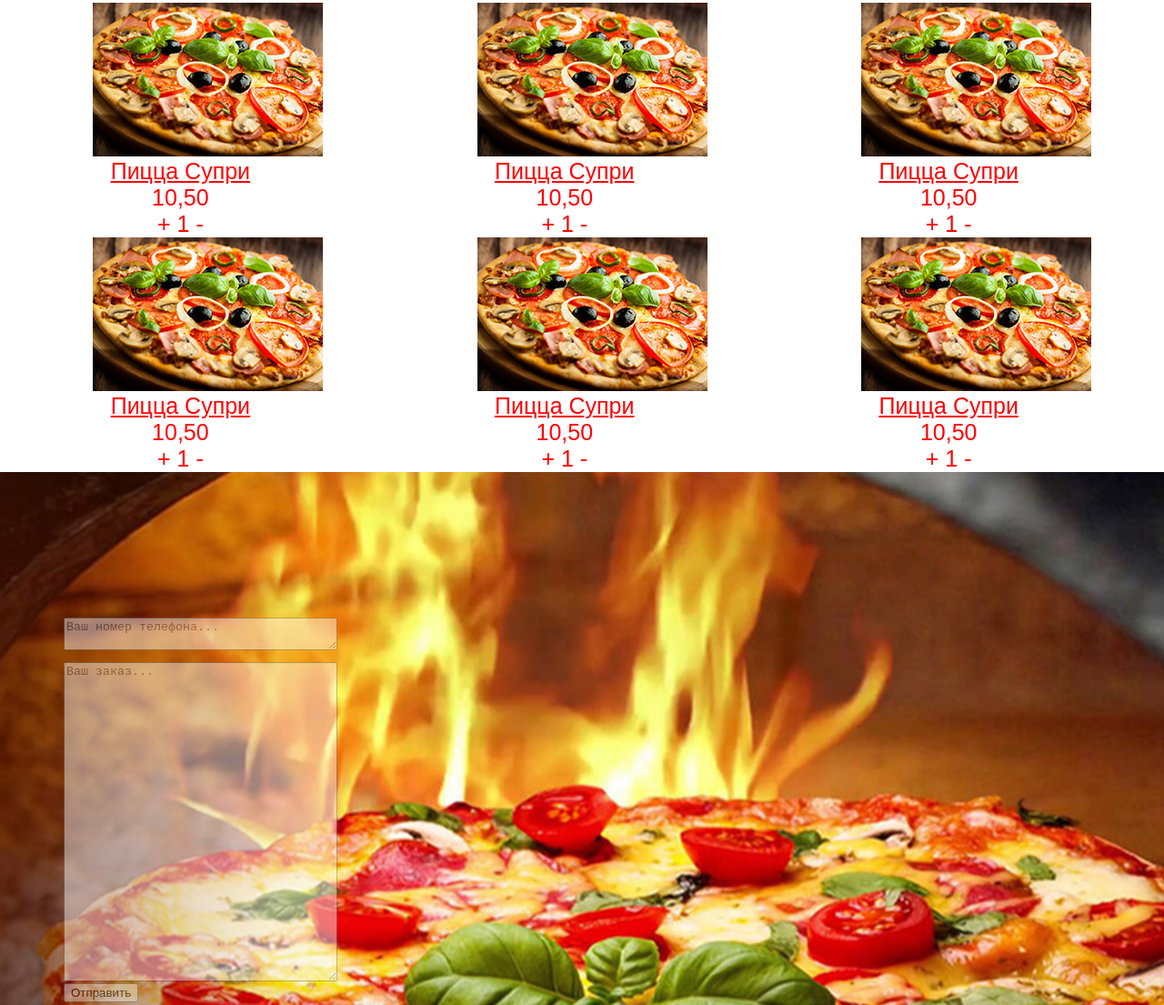
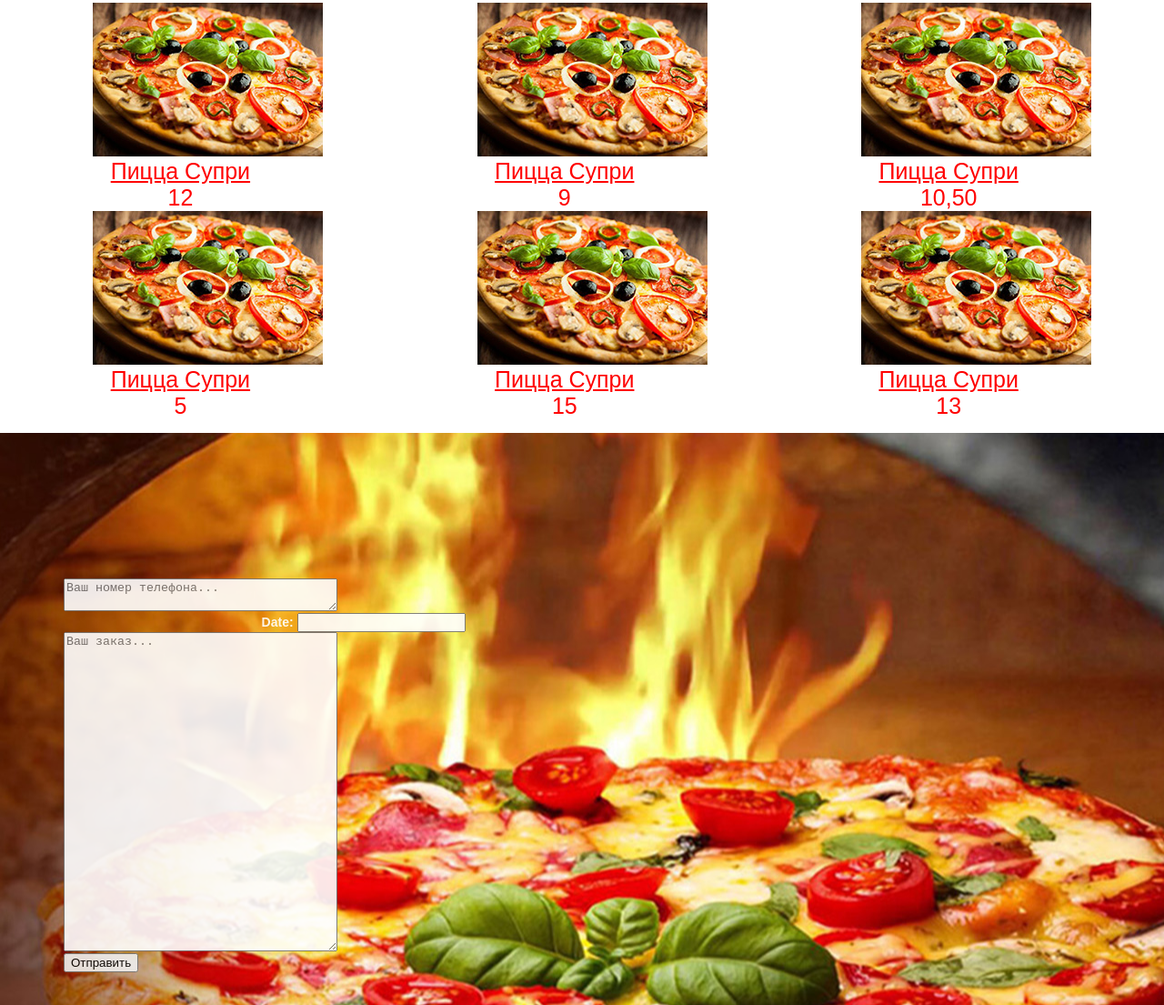
Before and after one commit to VeraHlivnenko/Exam_vekstka, a plain HTML site: page index.html in a window 1280 px wide. Shown: the part 971-2076 px from the top of the page at 91% size. Drawn offline with nearby package versions, Linux system fonts and the light colour scheme.

Commit message:
Дополнение js
Дополнение js
jQuery

```diff
--- a/index.html
+++ b/index.html
@@ -9,6 +9,17 @@
 	<meta name="Keywords" content="pizza">
 	<link rel="stylesheet" type="text/css" href="style.css">
 	<link rel="shortcut icon" href="favicon.ico" type="image/ico">
+
+
+  <script src="https://code.jquery.com/jquery-1.12.4.js"></script>
+  <script src="https://code.jquery.com/ui/1.12.1/jquery-ui.js"></script>
+
+  <script>
+  $( function() {
+    $( "#datepicker" ).datepicker();
+  } );
+  </script>
+
  </head>
 <body>
  <div class="MAINBOX">
@@ -38,22 +49,22 @@
 
 				<div class="Pizza1">
 					<div  class=" mainPizza " >   <img  class="pizza1"  src="img/pizza.jpg"   alt="пицца Супри" >
-						<p class="pizzaText"> <span id="Supri" >   Пицца Супри </span><br> 10,50 <br> + 1 - </p>  </div>
+						<p class="pizzaText"> <span id="Supri" >   Пицца Супри </span><br> 12  </p>  </div>
 					<div class="mainPizza " >    <img class="pizza1" src="img/pizza.jpg"   alt="пицца Супри" >
-						<p class="pizzaText"> <span id="Supri" >   Пицца Супри </span><br> 10,50 <br> + 1 - </p>  </div>
+						<p class="pizzaText"> <span id="Supri" >   Пицца Супри </span><br> 9  </p>  </div>
 					<div class=" mainPizza "  >    <img  class="pizza1"  src="img/pizza.jpg"   alt="пицца Супри" >
-						<p class="pizzaText"> <span id="Supri" >   Пицца Супри </span><br> 10,50 <br> + 1 - </p>  </div>
+						<p class="pizzaText"> <span id="Supri" >   Пицца Супри </span><br> 10,50  </p>  </div>
 
 				</div>
 
 
 				<div class ="Pizza2">
 					<div  class=" mainPizza " >  <a  href="#"> <img  class="pizza1"  src="img/pizza.jpg"   alt="пицца Супри" > </a>
-						<p class="pizzaText"> <span id="Supri" >   Пицца Супри </span><br> 10,50 <br> + 1 - </p>  </div>
+						<p class="pizzaText"> <span id="Supri" >   Пицца Супри </span><br> 5  </p>  </div>
 					<div class="mainPizza " >  <a class="pizza1"   href="#">  <img src="img/pizza.jpg"   alt="пицца Супри" >  </a>
-						<p class="pizzaText"> <span id="Supri" >   Пицца Супри </span><br> 10,50 <br> + 1 - </p>  </div>
+						<p class="pizzaText"> <span id="Supri" >   Пицца Супри </span><br> 15  </p>  </div>
 					<div class=" mainPizza "  >  <a  class="pizza1"  href="#">  <img src="img/pizza.jpg"   alt="пицца Супри" >  </a>
-						<p class="pizzaText"> <span id="Supri" >   Пицца Супри </span><br> 10,50 <br> + 1 - </p>  </div>
+						<p class="pizzaText"> <span id="Supri" >   Пицца Супри </span><br> 13  </p>  </div>
 
 				</div>
 	</article>
@@ -62,10 +73,12 @@
 		<div id= "forma1">
 			<form  name= "anketa"  method= "post"  >
 				<textarea  id="first" name= "ocenka"    placeholder="Ваш номер телефона..." cols="35" rows="2"  ></textarea>
+				<p class ="data">Date: <input type="text" id="datepicker"></p>
 				<br>
 				<br>
 				<textarea  id="first" name= "ocenka"    placeholder="Ваш заказ..." cols="35" rows="23"  ></textarea>
 				<br>
+
 	            <input  id="first"   type="submit" name= "otpravka" value= "Отправить">
 
 			</form>
@@ -83,15 +96,29 @@
 			<p> Доставим лучшую пиццу <br> в городе <br> 8855</p>
 		</div>
 		<div class="ssylki">
-			<img src="img/png.png"   alt="пицца Супри" >
+			<img src="img/png.png"   alt="пицца Супри" onclick = "newwWindow();">
 
 		</div>
 		<div class="card">
-			<img src="img/MasterCard.jpg"   alt="пицца Супри" >
+			<img src="img/MasterCard.jpg"   alt="пицца Супри" onclick = "newWindow();" >
 		</div>
 
 	</footer>
 
+
+
 	</div>
+	<script>
+	function newWindow()
+			{
+			var newWin = window.open('https://www.mastercard.by/ru-by.html','MasterCard', 'width=500,height=500,left=500,top=200'  );
+			}
+	function newwWindow()
+			{
+			var newwWin = window.open('https://www.apple.com/ru/ios/app-store/','MasterCard', 'width=500,height=500,left=500,top=200'  );
+			}
+	</script>
+
+
 </body>
 </html>
--- a/style.css
+++ b/style.css
@@ -183,9 +183,18 @@ h1#zag1{
 	position:relative;
 	top: 160px;
 	left: 70px;
-	opacity:0.45;
+	opacity:0.9;
 
 }
+.data{
+	color: white;
+	font-size: 140%;
+	font-weight :bold;
+	float:right;
+	width: 83%;
+
+}
+
 .line{
 	background-color:#cb3123;
 	width:100%;
```
